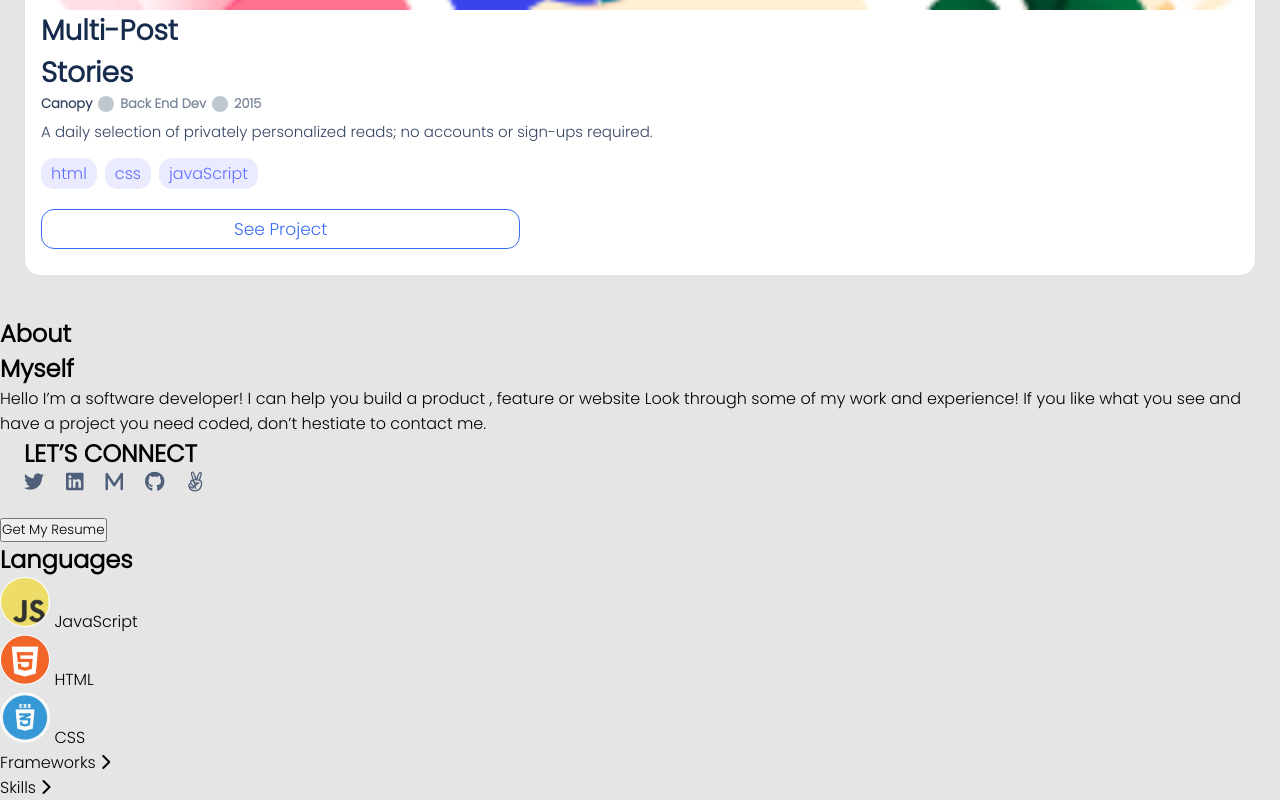
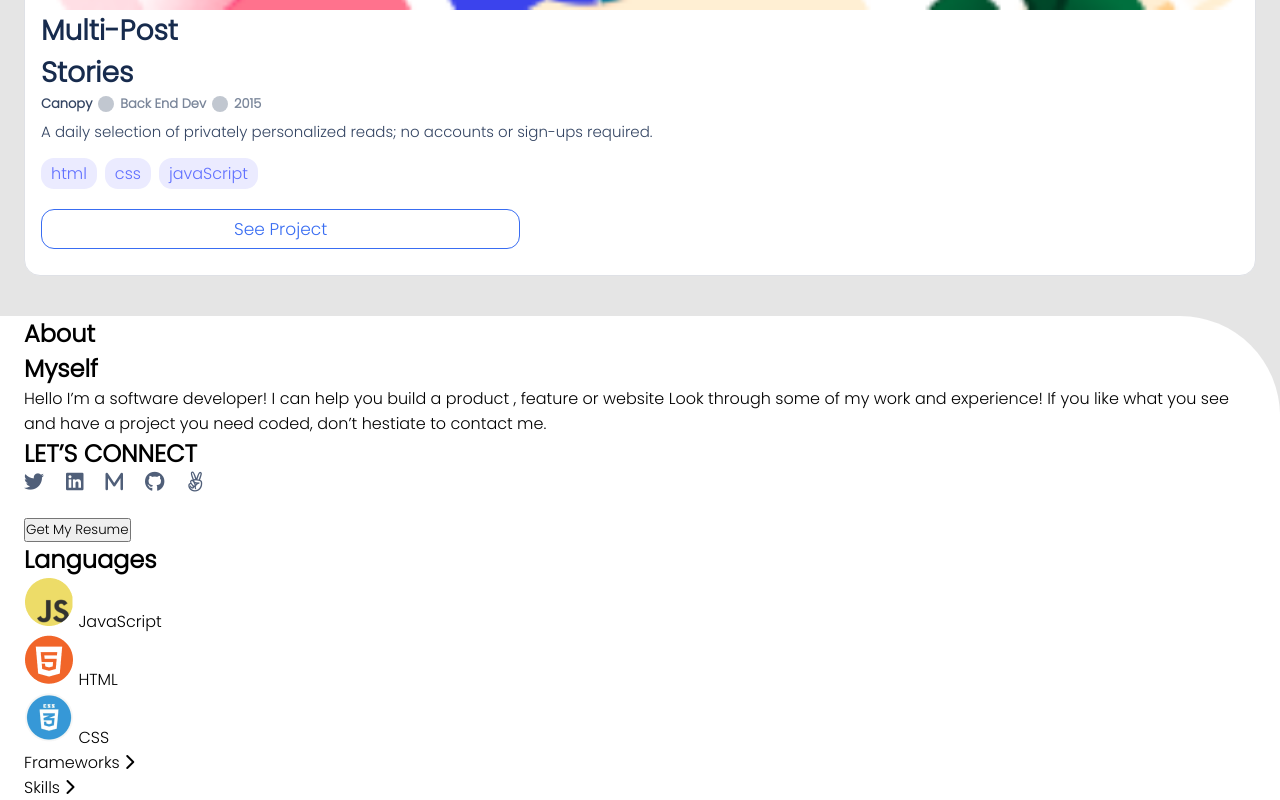
Before and after one commit to Munsa1/Portfolio-Redo, a plain HTML site: page index.html in a window 1280 px wide. Shown: the part 5431-6231 px from the top of the page. Drawn offline with Linux system fonts and the light colour scheme.

Commit message:
Initialize about section styling by adding a uniform margin for all elements to the section

```diff
--- a/index.html
+++ b/index.html
@@ -138,16 +138,16 @@
             </div>
         </div>
     </section>
-    <section class="about" id="about">
-        <div class="about-intro">
+    <section class="about app-bckground-color" id="about">
+        <div class="about-intro app-margin">
             <h2>About <br/>Myself</h2>
             <p class="about-par">
                 Hello I’m a software developer! I can help you build a product , feature or website Look through some of my work and experience! If you like what you see and have a project you need coded, don’t hestiate to contact me.
             </p>
-            <h2 class="app-margin">
+            <h2 class="">
                 LET’S CONNECT
             </h2>
-            <ul class="icons d-flex app-margin">
+            <ul class="icons d-flex">
                 <li><a href="#"><i class="fa-brands fa-twitter"></i></a></li>
                 <li><a href="#"><i class="fa-brands fa-linkedin"></i></a></li>
                 <li><a href="#"><i class="fa-brands fa-m"></i></a></li>
@@ -156,7 +156,7 @@
             </ul>
             <button type="button">Get My Resume</button>
         </div>
-        <div class="about-body">
+        <div class="about-body app-margin">
             <h2>Languages</h2>
             <ul class="technologies">
                 <li>
@@ -173,7 +173,7 @@
                 </li>
             </ul>
         </div>
-        <div class="about-footer">
+        <div class="about-footer app-margin">
             <ul class="frameworks">
                 <li>
                     <span>Frameworks</span>
--- a/style.css
+++ b/style.css
@@ -212,3 +212,9 @@
   width: 40%;
   margin-bottom: 10px;
 }
+
+/*Styling for the (About) section*/
+
+.about {
+  border-top-right-radius: 100px;
+}
```
